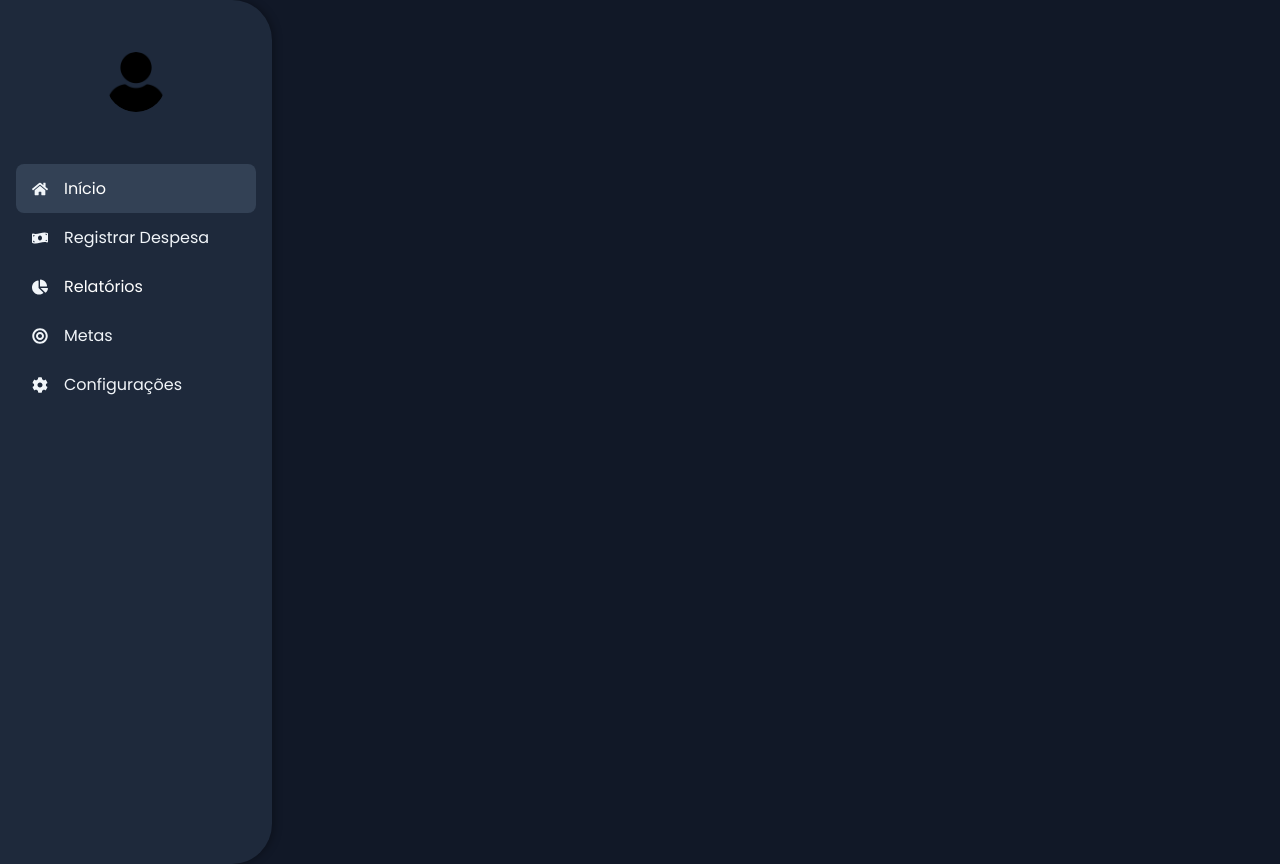
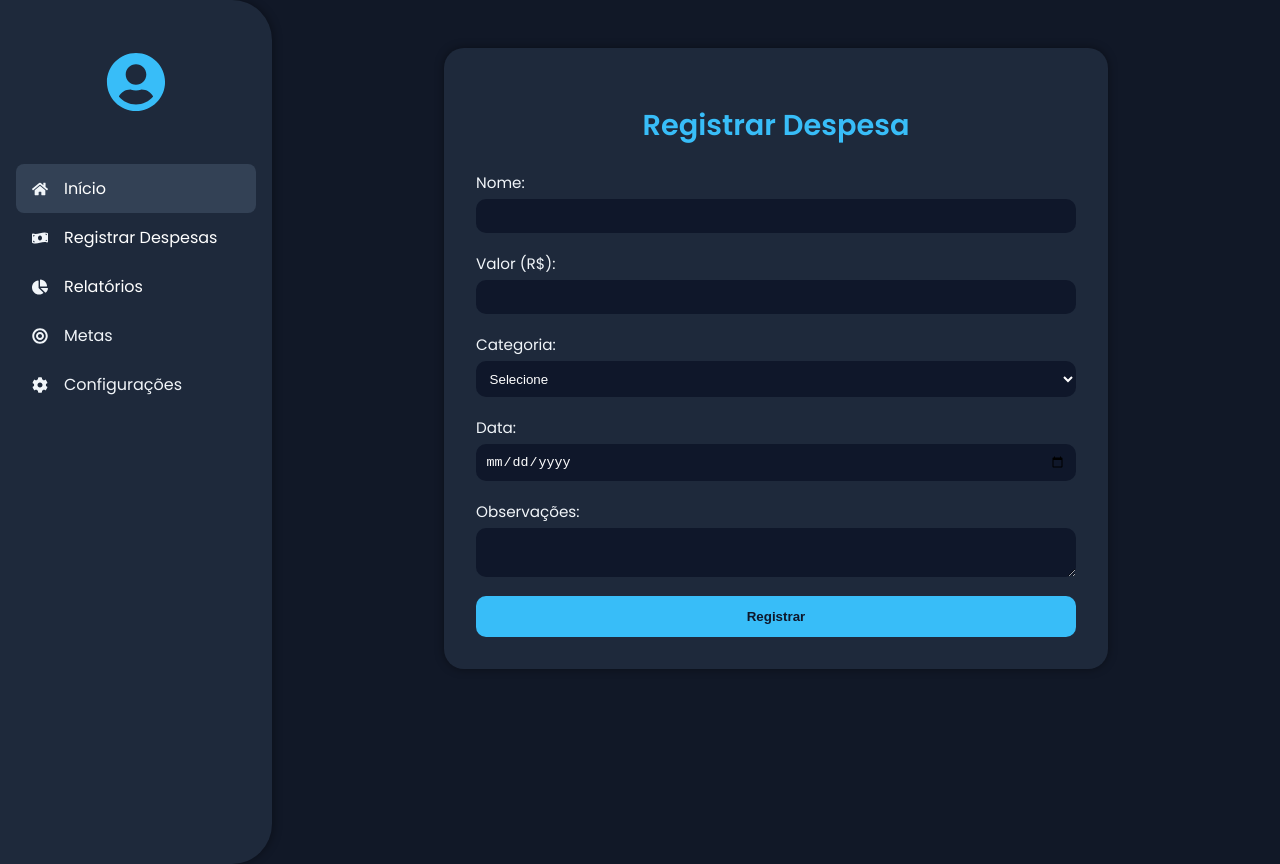
Before and after one commit to LaviniaMota07/Spend-Wise, a React (Vite) app in the folder spend-wise/: page /registrar in a window 1280 px wide. Built offline with nearby package versions, Linux system fonts and the light colour scheme.

Commit message:
Adicionando a interface de registro de despesas, atualizando o readme e o icone de perfil do sidebar

```diff
--- a/spend-wise/src/App.jsx
+++ b/spend-wise/src/App.jsx
@@ -5,6 +5,7 @@ import Header from './components/Header'
 import Sidebar from './components/Sidebar'
 import Dashboard from './components/Dashboard'
 import Reports from './pages/Reports'
+import RegisterExpense from "./pages/RegisterExpense";
 import { Routes, Route } from 'react-router-dom'
 
 function App() {
@@ -18,6 +19,7 @@ function App() {
           <Routes>
             <Route path="/" element={<Dashboard />} />
             <Route path="/relatorios" element={<Reports />} />
+            <Route path="/registrar" element={<RegisterExpense />} />
           </Routes>
         </div>
 
--- a/spend-wise/src/components/Sidebar.jsx
+++ b/spend-wise/src/components/Sidebar.jsx
@@ -1,18 +1,18 @@
 import React from 'react'
 import '../styles/sidebar.css'
-import { FaHome, FaChartPie, FaMoneyBillWave, FaCog, FaBullseye } from 'react-icons/fa'
+import { FaHome, FaChartPie, FaMoneyBillWave, FaCog, FaBullseye, FaUserCircle } from 'react-icons/fa'
 import { Link } from 'react-router-dom';
 
 function Sidebar() {
   return (
     <aside className="sidebar">
       <div className="logo">
-        <img src="src/assets/foto-perfil.png" className="foto-perfil"/>
+        <FaUserCircle className="foto-perfil" />
       </div>
       <nav className="nav-menu">
         <ul>
           <li className="active"><FaHome /> <span><Link to="/" className="sidebar-link">Início</Link></span></li>
-          <li><FaMoneyBillWave /> <span>Registrar Despesa</span></li>
+          <li><FaMoneyBillWave /> <span><Link to="/registrar" className="sidebar-link">Registrar Despesas</Link></span></li>
           <li><FaChartPie /> <span><Link to="/relatorios" className="sidebar-link">Relatórios</Link></span></li>
           <li><FaBullseye /> <span>Metas</span></li>
           <li><FaCog /> <span>Configurações</span></li>
--- /dev/null
+++ b/spend-wise/src/pages/RegisterExpense.jsx
@@ -0,0 +1,60 @@
+import React, { useState } from "react";
+import "../styles/RegisterExpense.css";
+
+const RegisterExpense = () => {
+  const [form, setForm] = useState({
+    nome: "",
+    valor: "",
+    categoria: "",
+    data: "",
+    observacoes: "",
+  });
+
+  const handleChange = (e) => {
+    setForm({ ...form, [e.target.name]: e.target.value });
+  };
+
+  const handleSubmit = (e) => {
+    e.preventDefault();
+    console.log("Despesa registrada:", form);
+    // Para integrar com o backend
+  };
+
+  return (
+    <div className="register-expense-container">
+      <h2 className="title">Registrar Despesa</h2>
+      <form className="form" onSubmit={handleSubmit}>
+        <label>
+          Nome:
+          <input type="text" name="nome" value={form.nome} onChange={handleChange} required />
+        </label>
+        <label>
+          Valor (R$):
+          <input type="number" name="valor" value={form.valor} onChange={handleChange} required />
+        </label>
+        <label>
+          Categoria:
+          <select name="categoria" value={form.categoria} onChange={handleChange} required>
+            <option value="">Selecione</option>
+            <option value="Alimentação">Alimentação</option>
+            <option value="Transporte">Transporte</option>
+            <option value="Moradia">Moradia</option>
+            <option value="Lazer">Lazer</option>
+            <option value="Outros">Outros</option>
+          </select>
+        </label>
+        <label>
+          Data:
+          <input type="date" name="data" value={form.data} onChange={handleChange} required />
+        </label>
+        <label>
+          Observações:
+          <textarea name="observacoes" value={form.observacoes} onChange={handleChange} />
+        </label>
+        <button type="submit" className="submit-btn">Registrar</button>
+      </form>
+    </div>
+  );
+};
+
+export default RegisterExpense;
--- /dev/null
+++ b/spend-wise/src/styles/RegisterExpense.css
@@ -0,0 +1,62 @@
+.register-expense-container {
+  padding: 2rem;
+  background-color: #1e293b;
+  border-radius: 20px;
+  max-width: 600px;
+  margin: 2rem auto;
+  color: #f1f5f9;
+  box-shadow: 0 0 10px rgba(0, 0, 0, 0.4);
+  font-family: 'Poppins', sans-serif;
+}
+
+.title {
+  font-size: 1.8rem;
+  font-weight: 600;
+  margin-bottom: 1.5rem;
+  color: #38bdf8;
+  text-align: center;
+}
+
+.form {
+  display: flex;
+  flex-direction: column;
+  gap: 1.2rem;
+}
+
+.form label {
+  display: flex;
+  flex-direction: column;
+  font-size: 0.95rem;
+}
+
+.form input,
+.form select,
+.form textarea {
+  margin-top: 0.3rem;
+  padding: 0.6rem;
+  border-radius: 10px;
+  border: none;
+  background-color: #0f172a;
+  color: white;
+}
+
+.form input:focus,
+.form select:focus,
+.form textarea:focus {
+  outline: 2px solid #38bdf8;
+}
+
+.submit-btn {
+  padding: 0.8rem;
+  background-color: #38bdf8;
+  color: #0f172a;
+  font-weight: bold;
+  border: none;
+  border-radius: 10px;
+  cursor: pointer;
+  transition: background 0.3s ease;
+}
+
+.submit-btn:hover {
+  background-color: #0ea5e9;
+}
--- a/spend-wise/src/styles/sidebar.css
+++ b/spend-wise/src/styles/sidebar.css
@@ -29,13 +29,12 @@
 }
 
 .foto-perfil {
-  width: 60px;
-  height: 60px;
-  border-radius: 50%;
-  object-fit: cover;
+  font-size: 60px; /* tamanho do ícone */
+  color: #38bdf8;  /* cor azul clara */
   margin: 20px auto;
   display: block;
 }
+
 
 .nav-menu ul {
     list-style: none;
```
Also changed, not shown: spend-wise/src/assets/foto-perfil.png (deleted), 1 other file (tests, documents, lock files or other folders).
